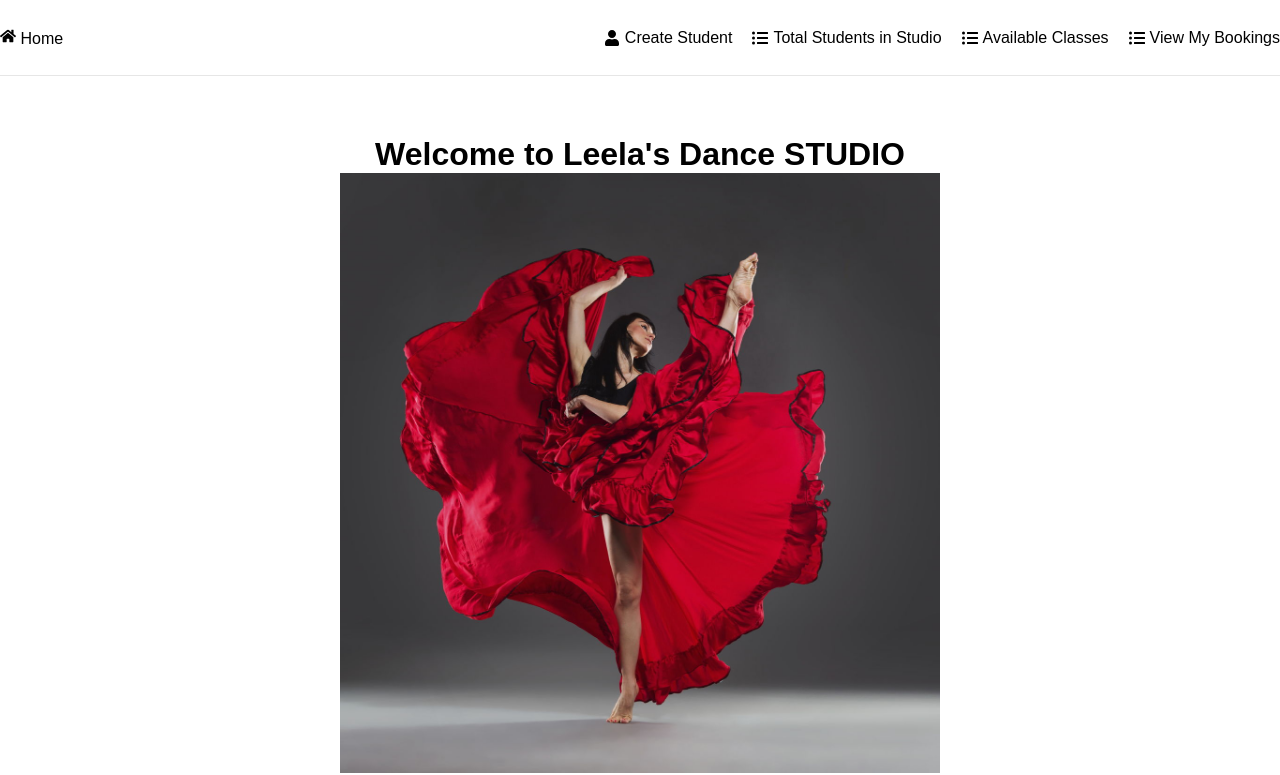
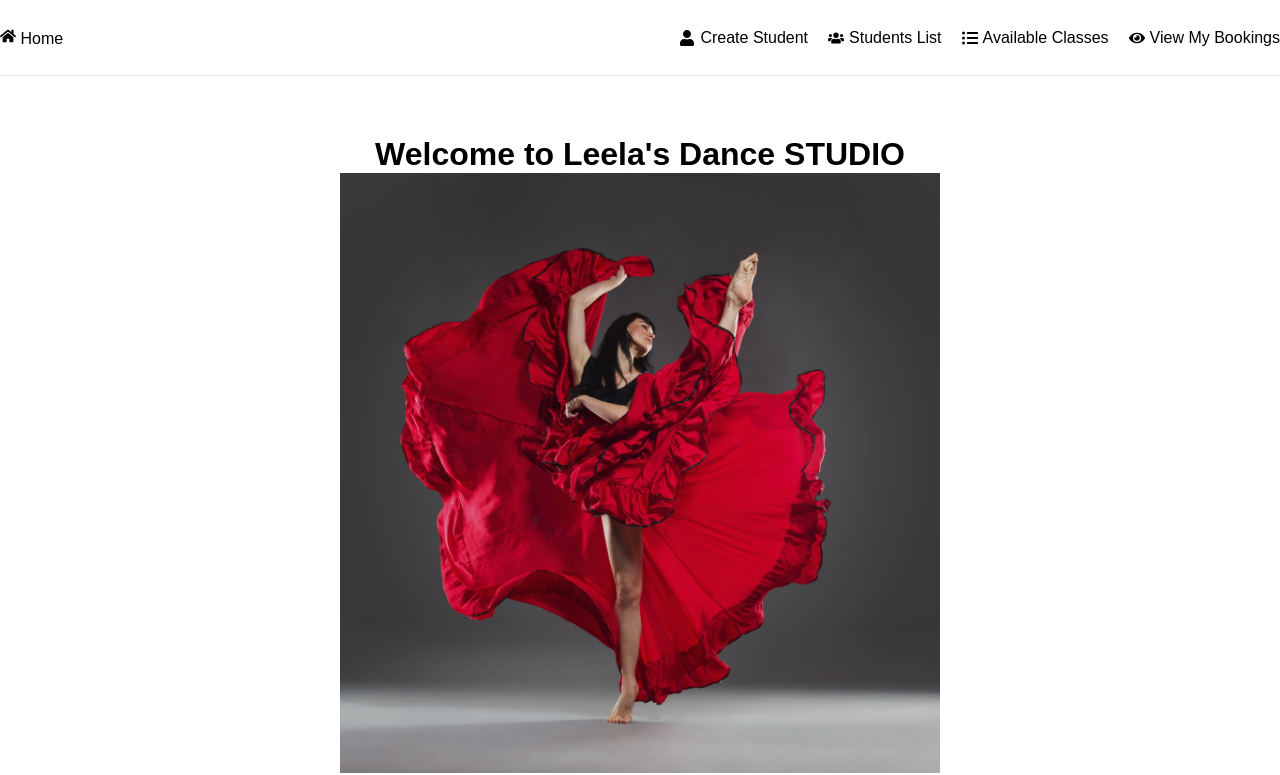
Before and after one commit to leelakhadka/phase-3-frontend, a React (Create React App) app: page / in a window 1280 px wide. Shown: the top 775 px of the page. Built offline with nearby package versions, Linux system fonts and the light colour scheme; no server answers.

Commit message:
added more react icons

```diff
--- a/src/components/header/Header.js
+++ b/src/components/header/Header.js
@@ -1,6 +1,6 @@
 import React from "react";
 import { Link } from 'react-router-dom';
-import { FaHome, FaUser, FaListUl } from 'react-icons/fa'
+import { FaHome, FaUser, FaUsers, FaListUl, FaEye } from 'react-icons/fa'
 
 function Header() {
     return (
@@ -18,7 +18,7 @@ function Header() {
                 </li>
                 <li>
                     <Link to='/total_students'>
-                        <FaListUl />Total Students in Studio
+                        <FaUsers />Students List
                     </Link>
                 </li>
                 <li>
@@ -28,7 +28,7 @@ function Header() {
                 </li>
                 <li>
                     <Link to='/view_my_bookings'>
-                        <FaListUl />View My Bookings
+                        <FaEye />View My Bookings
                     </Link>
                 </li>
             </ul>
```
